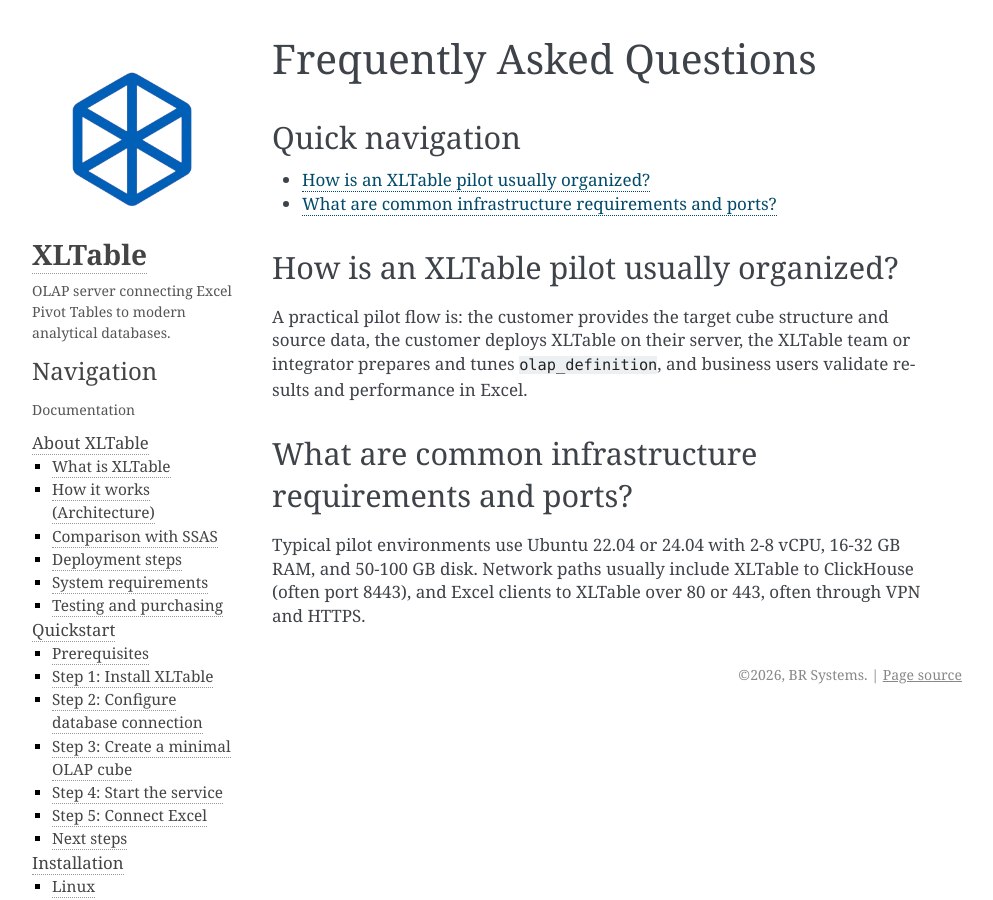
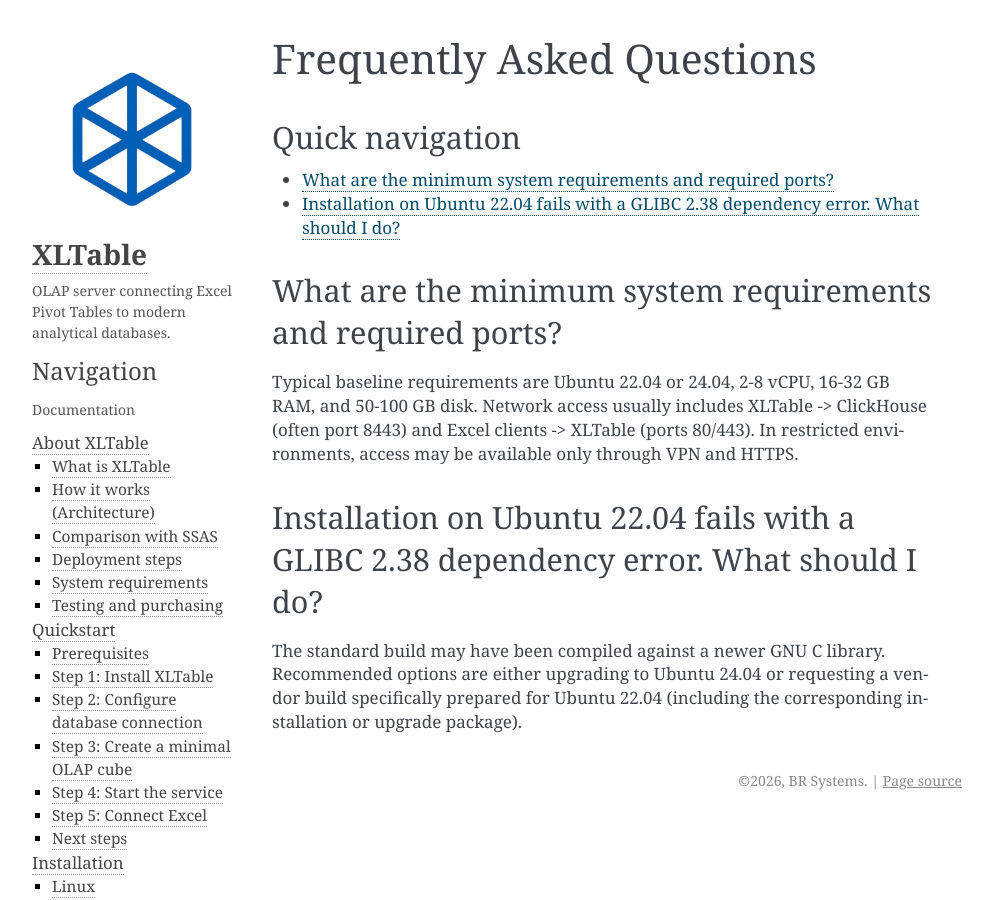
Before and after one commit to brmoscow/xltable, a Sphinx documentation site: the page built from docs/support_knowledge_base.rst, in a window 1280 px wide. Shown: the whole page, without its empty margins (148-1141 px from the left). Built offline with Sphinx 7.4.7, drawn with Linux system fonts in a browser that asks for light colours; some of the changed text lies outside the part shown.

Commit message:
update FAQ with translated entries from source file
Made-with: Cursor

```diff
--- a/docs/support_knowledge_base.rst
+++ b/docs/support_knowledge_base.rst
@@ -4,19 +4,19 @@ Frequently Asked Questions
 Quick navigation
 ----------------
 
-- `How is an XLTable pilot usually organized? <#pilot-flow>`_
-- `What are common infrastructure requirements and ports? <#infrastructure-and-ports>`_
+- `What are the minimum system requirements and required ports? <#minimum-requirements-and-ports>`_
+- `Installation on Ubuntu 22.04 fails with a GLIBC 2.38 dependency error. What should I do? <#glibc-238-on-ubuntu-2204>`_
 
-.. _pilot-flow:
+.. _minimum-requirements-and-ports:
 
-How is an XLTable pilot usually organized?
--------------------------------------------
+What are the minimum system requirements and required ports?
+------------------------------------------------------------
 
-A practical pilot flow is: the customer provides the target cube structure and source data, the customer deploys XLTable on their server, the XLTable team or integrator prepares and tunes ``olap_definition``, and business users validate results and performance in Excel.
+Typical baseline requirements are Ubuntu 22.04 or 24.04, 2-8 vCPU, 16-32 GB RAM, and 50-100 GB disk. Network access usually includes XLTable -> ClickHouse (often port 8443) and Excel clients -> XLTable (ports 80/443). In restricted environments, access may be available only through VPN and HTTPS.
 
-.. _infrastructure-and-ports:
+.. _glibc-238-on-ubuntu-2204:
 
-What are common infrastructure requirements and ports?
-------------------------------------------------------
+Installation on Ubuntu 22.04 fails with a GLIBC 2.38 dependency error. What should I do?
+-------------------------------------------------------------------------------------------
 
-Typical pilot environments use Ubuntu 22.04 or 24.04 with 2-8 vCPU, 16-32 GB RAM, and 50-100 GB disk. Network paths usually include XLTable to ClickHouse (often port 8443), and Excel clients to XLTable over 80 or 443, often through VPN and HTTPS.
+The standard build may have been compiled against a newer GNU C library. Recommended options are either upgrading to Ubuntu 24.04 or requesting a vendor build specifically prepared for Ubuntu 22.04 (including the corresponding installation or upgrade package).
```
